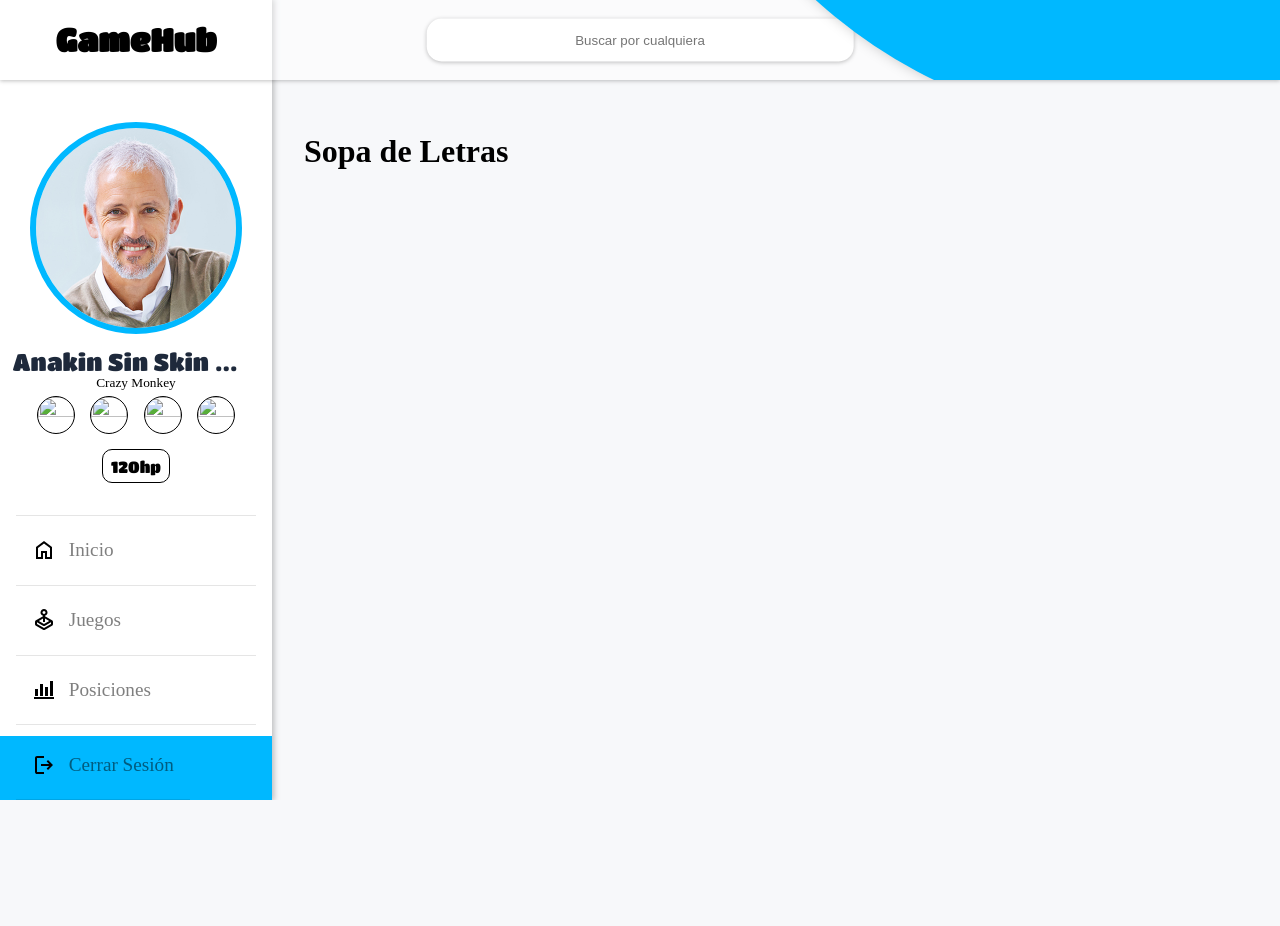
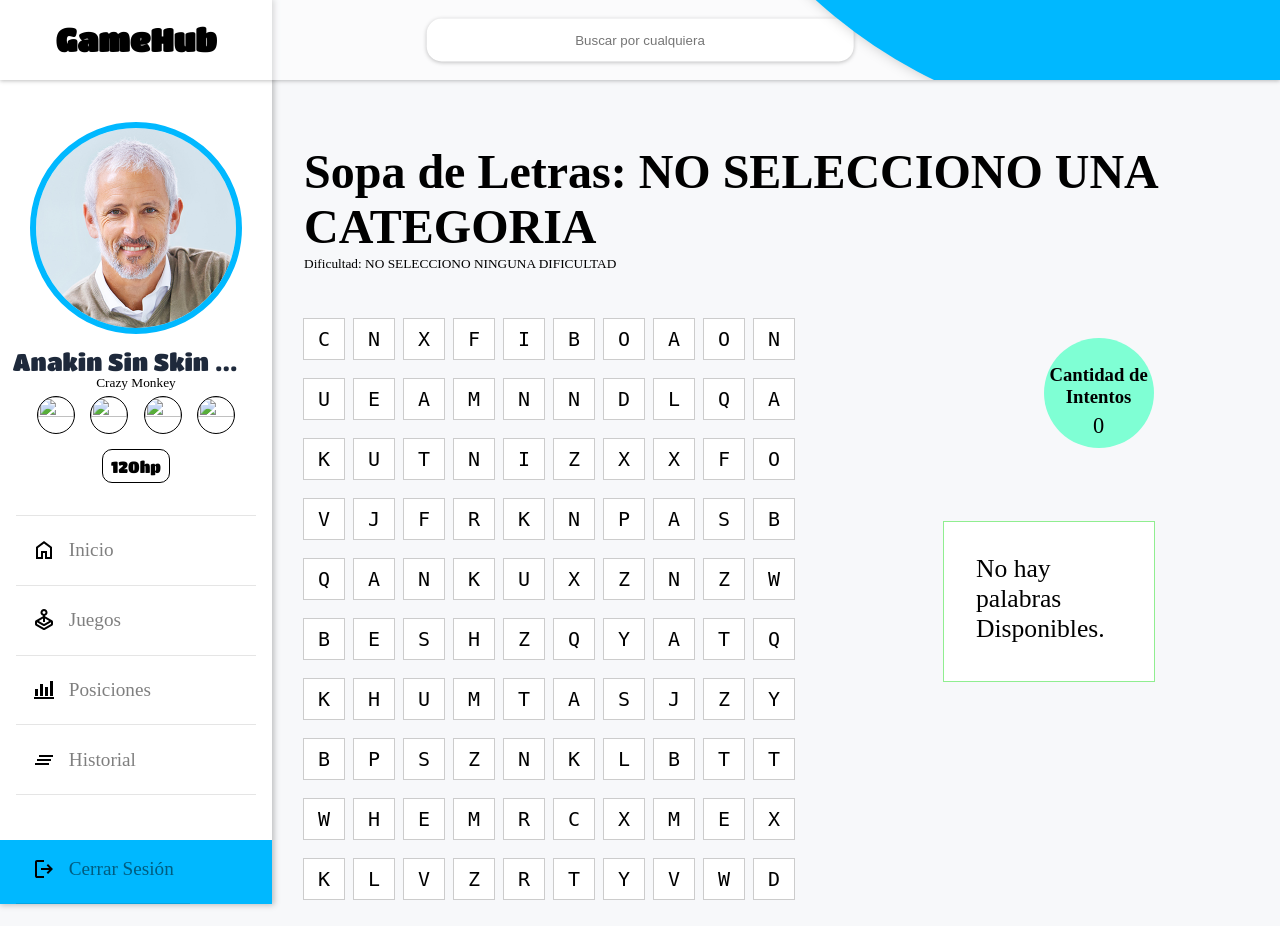
Before and after one commit to kevinhKit/pb-gamehub, a Django app: page /words/word_search/ in a window 1280 px wide. Before the commit the page ends 800 px from the top, so only its background shows below. Run offline with Django 5.2, Linux system fonts and the light colour scheme; data comes from the database, SQL or seed files in the repository.

Commit message:
feat(word_search): load word list from database into word search game

```diff
--- a/gamehub/accounts/templates/accounts/register.html
+++ b/gamehub/accounts/templates/accounts/register.html
@@ -2,7 +2,7 @@
 {% load static %}
 
 
-{% block title %} GameHub | Registro {% endblock %}
+{% block title %} Registro | GameHub {% endblock %}
 
 
 {% block css %}
--- a/gamehub/word_search/static/word_search/css/styles.css
+++ b/gamehub/word_search/static/word_search/css/styles.css
@@ -0,0 +1,88 @@
+.title-words {
+    display: flex;
+    justify-content: center;
+    font-size: 3rem;
+    margin-bottom: 0rem;
+}
+
+.container-words {
+    height: 86%;
+    display: flex;
+    justify-content: center;
+    align-items: center;
+    gap: 10rem;
+    width: 90%;
+    position: relative;
+}
+
+.attempts {
+    position: absolute;
+    right: 0;
+    top: 10%;
+    background-color: aquamarine;
+    width: 110px;
+    aspect-ratio: 1 / 1;
+    border-radius: 100%;
+    display: flex;
+    flex-direction: column;
+    justify-content: center;
+    align-items: center;
+    text-align: center;
+}
+
+.attempts h3 {
+    margin-bottom: 5px;
+}
+
+.attempts output {
+    font-size: 1.4rem;
+}
+
+.board {
+    display: grid;
+    grid-template-columns: repeat(10, 30px);
+    gap: 20px;
+    margin-top: 20px;
+    aspect-ratio: 1 / 1;
+}
+
+.cell {
+    width: 40px;
+    height: 40px;
+    display: flex;
+    justify-content: center;
+    align-items: center;
+    outline: 1px solid #ccc;
+    font-family: monospace;
+    font-size: 20px;
+    cursor: pointer;
+    user-select: none;
+    background-color: #fff;
+}
+
+.cell.selected {
+    background-color: #ADD8E6;
+}
+
+.cell.found {
+    background-color: #90EE90;
+}
+
+.word-list {
+    list-style-type: none;
+    padding: 0;
+    margin-top: 20px;
+    background-color: white;
+    outline: 1px solid #90EE90;
+    padding: 2rem;
+}
+
+.word-list li {
+    cursor: pointer;
+    margin-bottom: 5px;
+    font-size: 1.6rem;
+}
+
+.word-list li.found {
+    text-decoration: line-through;
+}
--- a/gamehub/word_search/static/word_search/js/controller.js
+++ b/gamehub/word_search/static/word_search/js/controller.js
@@ -1,234 +1,172 @@
-
-  /**---------------------------------Inicialización de Variables y Arreglos --------------------------------*/
-
-//trae la variable de contexto de la vista con la lista de palabras
-var palabritas = "{{ palabras }}";
-palabritas = palabritas.replace(/&quot;/g, '"');
-palabritas = JSON.parse(palabritas);
-console.log(palabritas.length);
-
-var palabras = ['CASA', 'COMIDA', 'RAIZ', 'SISTEMAS', 'EXPERTOS', 'SOPA', 'LETRAS'];
+document.addEventListener('DOMContentLoaded', function() {
+    const wordElements = document.querySelectorAll('li[data-word]');
+    const wordAttributes = Array.from(wordElements).map(el => normalizeWord(el.getAttribute('data-word')));
+    console.log('carga de palabras con atributo')
+    console.log("palabras de atributo 'data-word':", wordAttributes);
 
 
 
-const gridTam = 10; // Tamaño del grid
-const sopa = document.getElementById('sopa');
-const listaPalabras = document.getElementById('listaPalabras');
-let palabSelec = '';
-let grid = []; // Almacenar la cuadrícula de letras
 
 
+    // const words = ['HOUSE', 'FOOD', 'ROOT', 'SYSTEMS', 'EXPERTS', 'SOUP', 'LETTERS', 'GAME', 'PLAY'];
+    const words = [...wordAttributes];
+    console.log('carga de palabras estaticas : ', words)
+    const gridSize = 10;
+    const board = document.getElementById('board');
+    // const wordList = document.getElementById('wordList');
+    const attemptsOutput = document.querySelector('.attempts output');
+    // matriz
+    let grid = [];
+    let attempts = 0;
+    let foundWords = 0;
 
-/**----------------------------------------Llenado de la Sopa de Letras -----------------------------------*/
-// Función para inicializar la cuadrícula de letras
-function inicGrid() {
-    for (let i = 0; i < gridTam; i++) {
+    initGrid();
+    fillGrid();
+    displayWords();
+
+    function updateAttempts() {
+      attempts++;
+      attemptsOutput.textContent = attempts;
+    }
+
+    function checkCompletion() {
+      if (foundWords === words.length) {
+        alert("Congratulations! All words found!");
+      }
+    }
+
+    function initGrid() {
+      for (let i = 0; i < gridSize; i++) {
         grid[i] = [];
-      for (let j = 0; j < gridTam; j++) {
-        grid[i][j] = {
-          letra: '', // Inicializar cada celda con una cadena vacía
-          elemento: null
-        };
+        for (let j = 0; j < gridSize; j++) {
+          grid[i][j] = { letter: '', element: null, partOfWord: false, x: i, y: j };
         }
       }
     }
 
+    function fillGrid() {
+      words.forEach(word => {
+        let placed = false;
+        while (!placed) {
+          const direction = Math.floor(Math.random() * 4);
+          const startRow = Math.floor(Math.random() * gridSize);
+          const startCol = Math.floor(Math.random() * gridSize);
+          placed = tryPlaceWord(word, startRow, startCol, direction);
+        }
+      });
 
-// Función para obtener una letra aleatoria
-function letraRandom() {
-  return String.fromCharCode(65 + Math.floor(Math.random() * 26));
+      for (let i = 0; i < gridSize; i++) {
+        for (let j = 0; j < gridSize; j++) {
+          if (!grid[i][j].partOfWord) {
+            grid[i][j].letter = getRandomLetter();
           }
+          const cell = document.createElement('div');
+          cell.className = 'cell';
+          cell.textContent = grid[i][j].letter;
+          cell.dataset.x = i;
+          cell.dataset.y = j;
+          board.appendChild(cell);
+          grid[i][j].element = cell;
 
-// Función para verificar si una palabra o su reverso está en la lista de palabras
-function palEnLista(pal) {
-
-    return palabras.includes(pal);
-
-  }
-
-  // Función para revertir una cadena de texto
-  function reverseString(str) {
-    return str.split('').reverse().join('');
-  }
-
-
-// Función para generar la sopa de letras
-function generarSopa() {
-    inicGrid();
-
-    // Insertar palabras en la cuadrícula
-    for (const pal of palabras) {
-      let puesto = false;
-      while (!puesto) {
-        const fila = Math.floor(Math.random() * gridTam);
-        const col = Math.floor(Math.random() * gridTam);
-        const dirIndi = Math.floor(Math.random() * 8);
-        const dir = [
-          [-1, 0], // arriba
-          [-1, 1], // diagonal superior derecha
-          [0, 1],  // derecha
-          [1, 1],  // diagonal inferior derecha
-          [1, 0],  // abajo
-          [1, -1], // diagonal inferior izquierda
-          [0, -1], // izquierda
-          [-1, -1] // diagonal superior izquierda
-        ][dirIndi];
-
-        if (verLugarPal(pal, fila, col, dir)) {
-          lugarPal(pal, fila, col, dir);
-          puesto = true;
-          break;
+          cell.addEventListener('mousedown', startSelection);
+          cell.addEventListener('mouseenter', expandSelection);
+          cell.addEventListener('mouseup', endSelection);
         }
       }
     }
 
-    for (let i = 0; i < gridTam; i++) {
-      for (let j = 0; j < gridTam; j++) {
-        if(grid[i][j].letra==''){
-          grid[i][j].letra = letraRandom();
+    function tryPlaceWord(word, row, col, dir) {
+      let coords = [];
+      for (let i = 0; i < word.length; i++) {
+        let newRow = row;
+        let newCol = col;
+
+        if (dir === 0) newCol += i; // horizontal
+        if (dir === 1) newRow += i; // vertical
+        if (dir === 2) { newRow += i; newCol += i; } // diagonal derecho
+        if (dir === 3) { newRow += i; newCol -= i; } // diagonal izquierdo
+
+        if (newCol < 0 || newCol >= gridSize || newRow < 0 || newRow >= gridSize || grid[newRow][newCol].partOfWord) {
+          return false;
+        }
+        coords.push({ row: newRow, col: newCol });
       }
 
-      }
-    }
-    // Renderizar la cuadrícula en el DOM
-    for (let i = 0; i < gridTam; i++) {
-      for (let j = 0; j < gridTam; j++) {
-        const cell = document.createElement('div');
-        cell.classList.add('cell');
-        cell.dataset.fila = i;
-        cell.dataset.col = j;
-        cell.dataset.letra = grid[i][j].letra;
-        cell.textContent = grid[i][j].letra;
-        cell.addEventListener('mousedown', handleMouseDown);
-        sopa.appendChild(cell);
-        grid[i][j].elemento = cell;
-      }
-    }
-  }
-
-  // Función para verificar si una palabra puede ser colocada en una posición específica
-  function verLugarPal(pal, fila, col, dir) {
-    const len = pal.length;
-    const fFila = fila + dir[0] * (len - 1);
-    const fCol = col + dir[1] * (len - 1);
-
-    if (fFila < 0 || fFila >= gridTam || fCol < 0 || fCol >= gridTam) {
-      return false;
-    }
-
-    for (let i = 0; i < len; i++) {
-      const f = fila + dir[0] * i;
-      const c = col + dir[1] * i;
-      if (grid[f][c].letra !== '' && grid[f][c].letra !== pal[i]) {
-        return false;
-      }
-    }
+      coords.forEach((coord, index) => {
+        grid[coord.row][coord.col].letter = word[index];
+        grid[coord.row][coord.col].partOfWord = true;
+      });
 
       return true;
     }
 
-  // Función para colocar una palabra en una posición específica
-  function lugarPal(pal, fila, col, dir) {
-    const len = pal.length;
-    for (let i = 0; i < len; i++) {
-      const f = fila + dir[0] * i;
-      const c = col + dir[1] * i;
-      grid[f][c].letra = pal[i];
+    function getRandomLetter() {
+      return String.fromCharCode(65 + Math.floor(Math.random() * 26));
+    }
+
+    let currentSelection = [];
+    let selecting = false;
+    let lastSelected = null;
+
+    function areAdjacent(cell1, cell2) {
+      const dx = Math.abs(cell1.dataset.x - cell2.dataset.x);
+      const dy = Math.abs(cell1.dataset.y - cell2.dataset.y);
+      return dx <= 1 && dy <= 1;
+    }
+
+    function startSelection(event) {
+      if (!selecting) {
+        selecting = true;
+        currentSelection = [event.target];
+        lastSelected = event.target;
+        event.target.classList.add('selected');
+        // updateAttempts();
       }
     }
 
-
-
-// Función para generar la lista de palabras
-function generarListaPalabras() {
-    for (const pal of palabras) {
-      const listItem = document.createElement('li');
-      listItem.textContent = pal;
-      listItem.dataset.pal = pal;
-      listaPalabras.appendChild(listItem);
+    function expandSelection(event) {
+      if (selecting && areAdjacent(lastSelected, event.target) && !currentSelection.includes(event.target)) {
+        currentSelection.push(event.target);
+        event.target.classList.add('selected');
+        lastSelected = event.target;
       }
     }
 
-  inicGrid();
-  generarListaPalabras();
-  generarSopa();
-/**------------------------------------Interacción con el Usuario---------------------------------------- */
-
-let seleccionActual = []; // Almacenar la selección actual del usuario
-
-// Manejador de evento para el mouse abajo en el contenedor de la sopa de letras
-sopa.addEventListener('mousedown', handleMouseDown);
-
-// Función para manejar el evento de selección de letras
-function handleMouseDown(event) {
-  sopa.addEventListener('mousemove', handleMouseMove);
-  sopa.addEventListener('mouseup', handleMouseUp);
+    function endSelection(event) {
+      selecting = false;
+      const selectedWord = currentSelection.map(el => el.textContent).join('');
+      if (words.includes(selectedWord)) {
+        currentSelection.forEach(el => el.classList.add('found'));
+        const wordElement = document.querySelector(`li[data-word="${selectedWord}"]`);
+        if (wordElement && !wordElement.classList.contains('found')) {
+          wordElement.classList.add('found');
+          foundWords++;
+          checkCompletion();
+        }
+      } else {
+        currentSelection.forEach(el => el.classList.remove('selected'));
+      }
+      updateAttempts();
+      currentSelection = [];
+      lastSelected = null;
     }
 
-// Función para manejar el evento de movimiento del mouse
-function handleMouseMove(event) {
-  const target = event.target;
-  if (target.classList.contains('cell')) {
-    const fila = parseInt(target.dataset.fila);
-    const col = parseInt(target.dataset.col);
-    const letra = target.dataset.letra;
-
-    // Verificar si la celda ya está seleccionada
-    const index = seleccionActual.findIndex(item => item.fila === fila && item.col === col);
-    if (index === -1) {
-      // Si no está seleccionada, la agregamos a la selección actual
-      target.classList.add('selected');
-      agregarLetraSeleccionada({ fila, col, letra });
-    }
-  }
-}
-
-// Función para manejar el evento de mouse arriba
-function handleMouseUp(event) {
-  sopa.removeEventListener('mousemove', handleMouseMove);
-  sopa.removeEventListener('mouseup', handleMouseUp);
-
-  const palabraSeleccionada = seleccionActual.reduce((acc, curr) => acc + curr.letra, ''); // Concatenar letras para formar una palabra
-
-  if (palEnLista(palabraSeleccionada)) { // Verificar si la palabra está en la lista
-    // Resaltar y tachar la palabra en la lista
-    const palabraListElement = document.querySelector(`li[data-pal="${palabraSeleccionada}"]`);
-    palabraListElement.classList.add('strikethrough');
-    seleccionActual.forEach(cell => {
-      const elemento = grid[cell.fila][cell.col].elemento;
-      elemento.classList.add('selected2');
-      //elemento.classList.add('strikethrough');
-    });
-  } else {
-    // Si la palabra no está en la lista, quitar el resaltado de las celdas seleccionadas
-    seleccionActual.forEach(cell => {
-      const elemento = grid[cell.fila][cell.col].elemento;
-      elemento.classList.remove('selected');
+    function displayWords() {
+      words.forEach(word => {
+        const wordElement = document.createElement('li');
+        wordElement.textContent = word;
+        wordElement.dataset.word = word;
+        // wordList.appendChild(wordElement);
       });
     }
-
-  seleccionActual = []; // Reiniciar la selección actual
-}
-
-// Función para agregar una letra seleccionada a la lista de selección actual
-function agregarLetraSeleccionada(letra) {
-  seleccionActual.push(letra);
-}
-
-// ##################33
+  });
 
 
-
-// Define la función que quieres ejecutar
-function repetirCadaSegundo() {
-  console.log('Se ejecuta cada segundo');
+function normalizeWord(word) {
+  return word
+      .normalize("NFD")
+      .replace(/[\u0300-\u036f]/g, "")
+      .replace(/[^a-zA-Z0-9]/g, "")
+      .trim()
+      .toUpperCase();
 }
-
-// Establece el intervalo para llamar a la función cada 1000 milisegundos (1 segundo)
-const intervalo = setInterval(repetirCadaSegundo, 1000);
-
-// Opcional: Código para detener el intervalo después de 10 segundos
-setTimeout(() => {
-  clearInterval(intervalo);
-  console.log('Intervalo detenido');
-}, 10000);
--- a/gamehub/word_search/templates/words.html
+++ b/gamehub/word_search/templates/words.html
@@ -8,6 +8,7 @@
 {% block css %}
     {{ block.super }}
     <link type="text/css" rel="stylesheet" href="{% static 'word_search/css/styles.css' %}">
+
 {% endblock %}
 
 {% block header %}
@@ -23,17 +24,27 @@
 
 
 {% block main %}
-    <h1>Sopa de Letras</h1>
-    <div class="container-sopa">
-        <div id="sopa" class="puzzle"></div>
-        <ul id="listaPalabras" class="listaPalabras"></ul>
+    <h1 class="title-words">Sopa de Letras: {{ category }}</h1>
+    <small>Dificultad: {{ difficulty }}</small>
+    <div class="container-words">
+        <div id="board" class="board"></div>
+        <ul id="wordList" class="word-list">
+            {% for word in words %}
+                <li data-word="{{ word }}">{{ word }}</li>
+            {% empty %}
+                <li>No hay palabras Disponibles.</li>
+            {% endfor %}
+        </ul>
+        <div class="attempts">
+            <h3>Cantidad de Intentos</h3>
+            <output>0</output>
+        </div>
     </div>
+
 {% endblock %}
 
 
 
 {% block js  %}
-
     <script src="{% static 'word_search/js/controller.js' %}"></script>
-
 {% endblock  %}
--- a/gamehub/word_search/views.py
+++ b/gamehub/word_search/views.py
@@ -1,15 +1,33 @@
 from django.shortcuts import render
 from django.http import JsonResponse
 from .models import Category, Word
+import unicodedata
+
+# Normalización de palabras
+def normalize_word(word):
+    normalized_word = unicodedata.normalize('NFD', word)
+    return ''.join([c for c in normalized_word if unicodedata.category(c) != 'Mn']).upper()
+
+def word(request):
+    category_id = request.session.get('category', None)
+    difficulty = request.session.get('difficulty', None)
+    try:
+        category = Category.objects.get(id=category_id)
+        category_name = normalize_word(category.name)
+    except Category.DoesNotExist:
+        category_name = 'NO SELECCIONO UNA CATEGORIA'
+        words = []
+    else:
+        words = Word.objects.filter(category=category, difficulty=difficulty)[:10]
+    words_list = [normalize_word(word.word) for word in words]
+    context = {
+        'category': category_name,
+        'difficulty': normalize_word(difficulty) if difficulty else 'NO SELECCIONO NINGUNA DIFICULTAD',
+        'words': words_list
+    }
+    return render(request, "words.html", context)
 
 
-# from django.views.decorators.http import require_POST
-# from django.views.decorators.csrf import csrf_exempt
-# import json
-
-
-def word(request):
-    return render(request, "words.html")
 
 def get_categories_and_difficulties(request):
     categories = list(Category.objects.values('name', 'id'))
@@ -19,12 +37,3 @@ def get_categories_and_difficulties(request):
         'difficulties': list(difficulties)
     }
     return JsonResponse(data)
-
-
-# @csrf_exempt
-# @require_POST
-# def handle_action(request):
-#     data = json.loads(request.body)
-#     action = data.get('action')
-#     print('Acción recibida:', action)
-#     return JsonResponse({'message': 'Se imprimió'})
```
Also changed, not shown: gamehub/landing_page/views.py (+8 -6 lines). Lines whose indentation alone changed are shown as unchanged.
